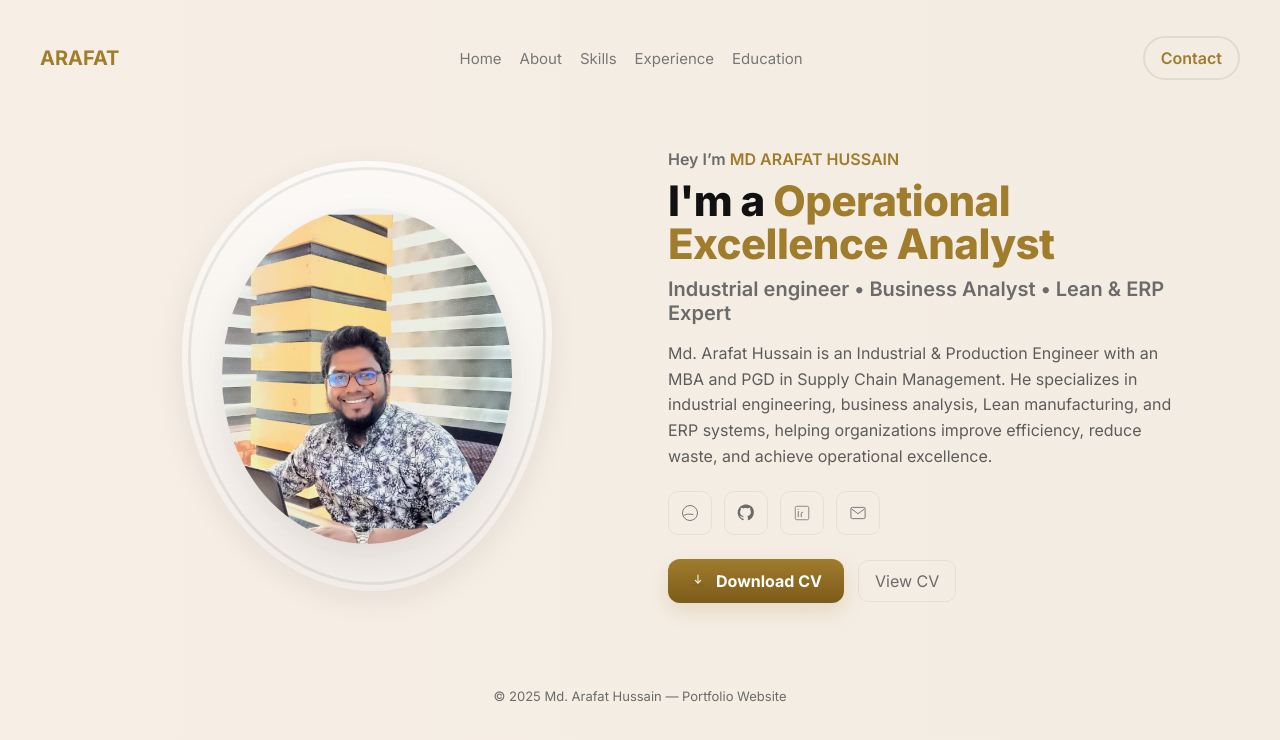
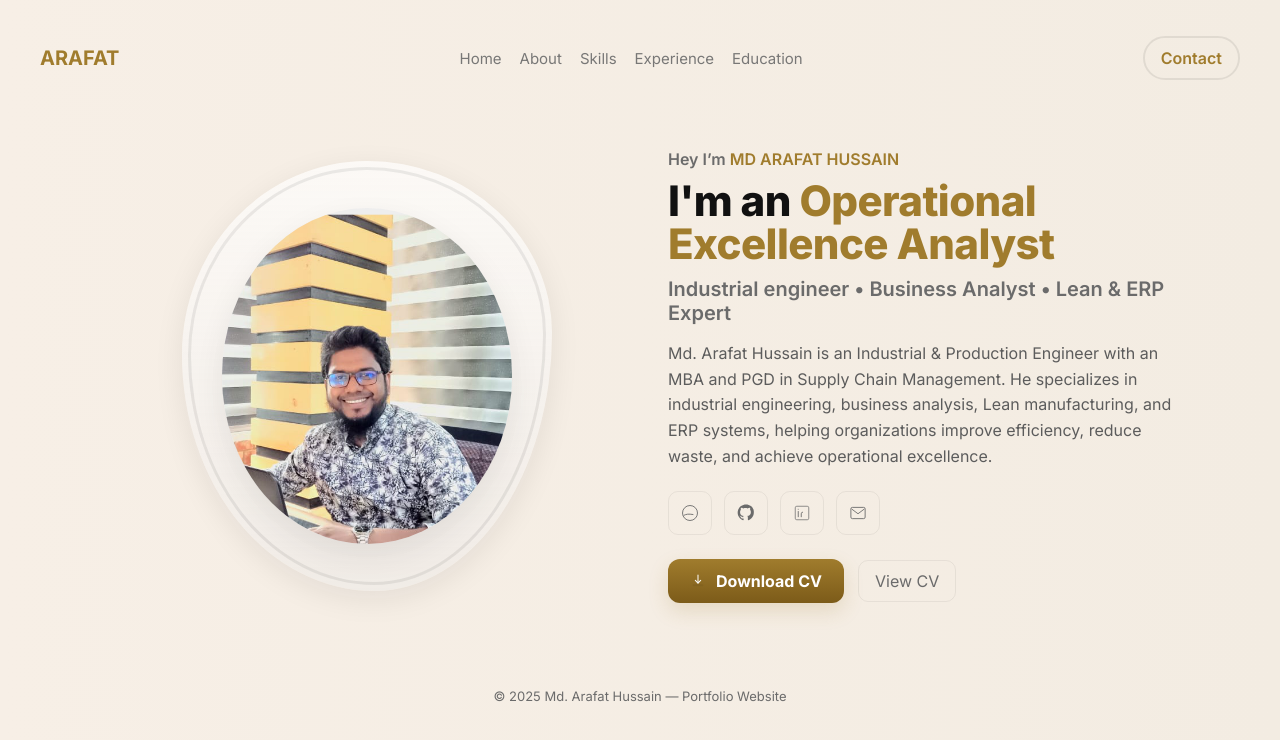
Before and after one commit to arafat-ipe/protfolio, a plain HTML site: page index.html in a window 1280 px wide. Drawn offline with Linux system fonts and the light colour scheme.

Commit message:
Update index.html

```diff
--- a/index.html
+++ b/index.html
@@ -208,7 +208,7 @@
     <!-- RIGHT: text -->
     <section class="hero-content">
       <div class="eyebrow">Hey I’m <span class="accent">MD ARAFAT HUSSAIN</span></div>
-      <h1>I'm a <span class="accent">Operational Excellence Analyst</span></h1>
+      <h1>I'm an <span class="accent">Operational Excellence Analyst</span></h1>
       <div class="sub">Industrial engineer • Business Analyst • Lean & ERP Expert</div>
 
       <p class="lead">
```
